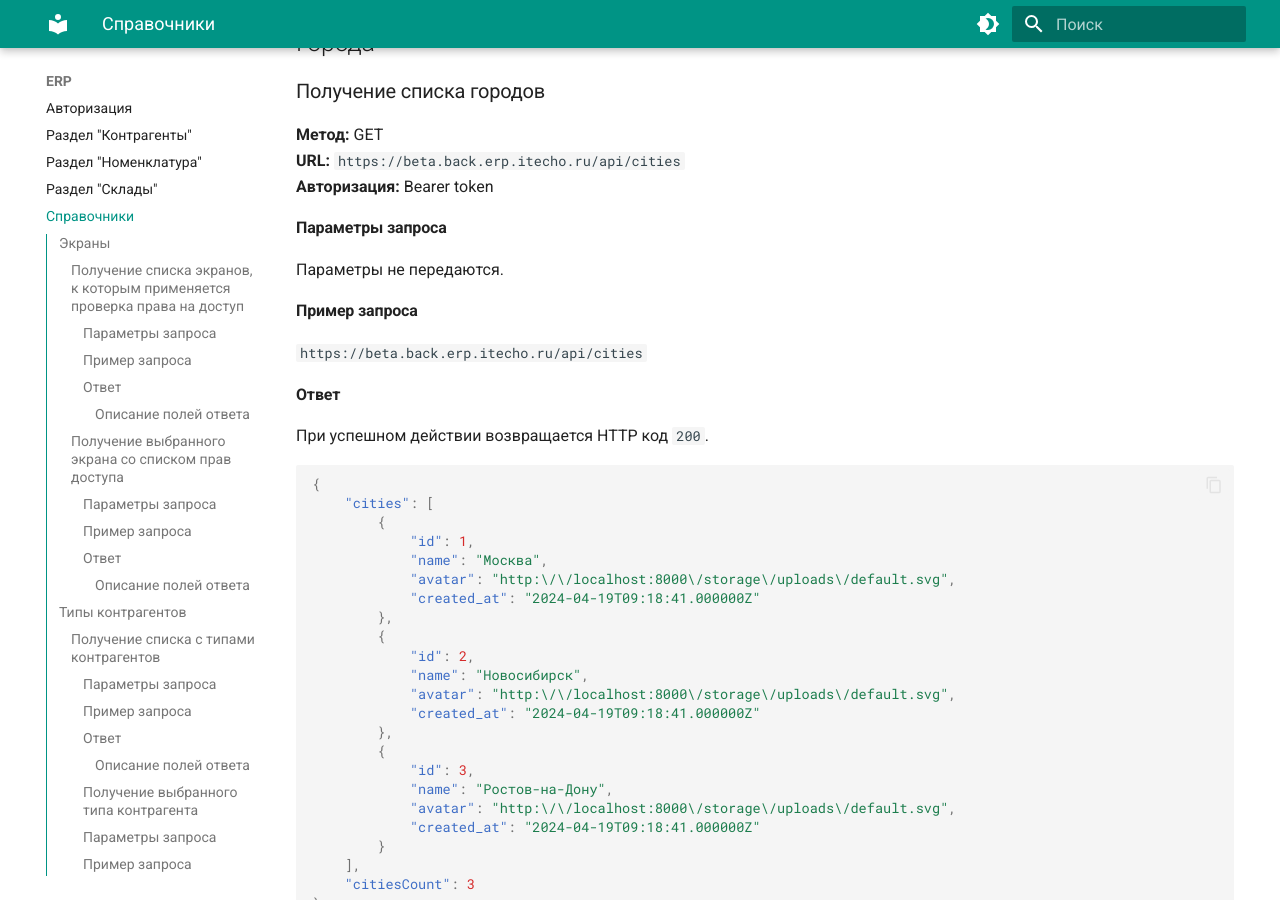
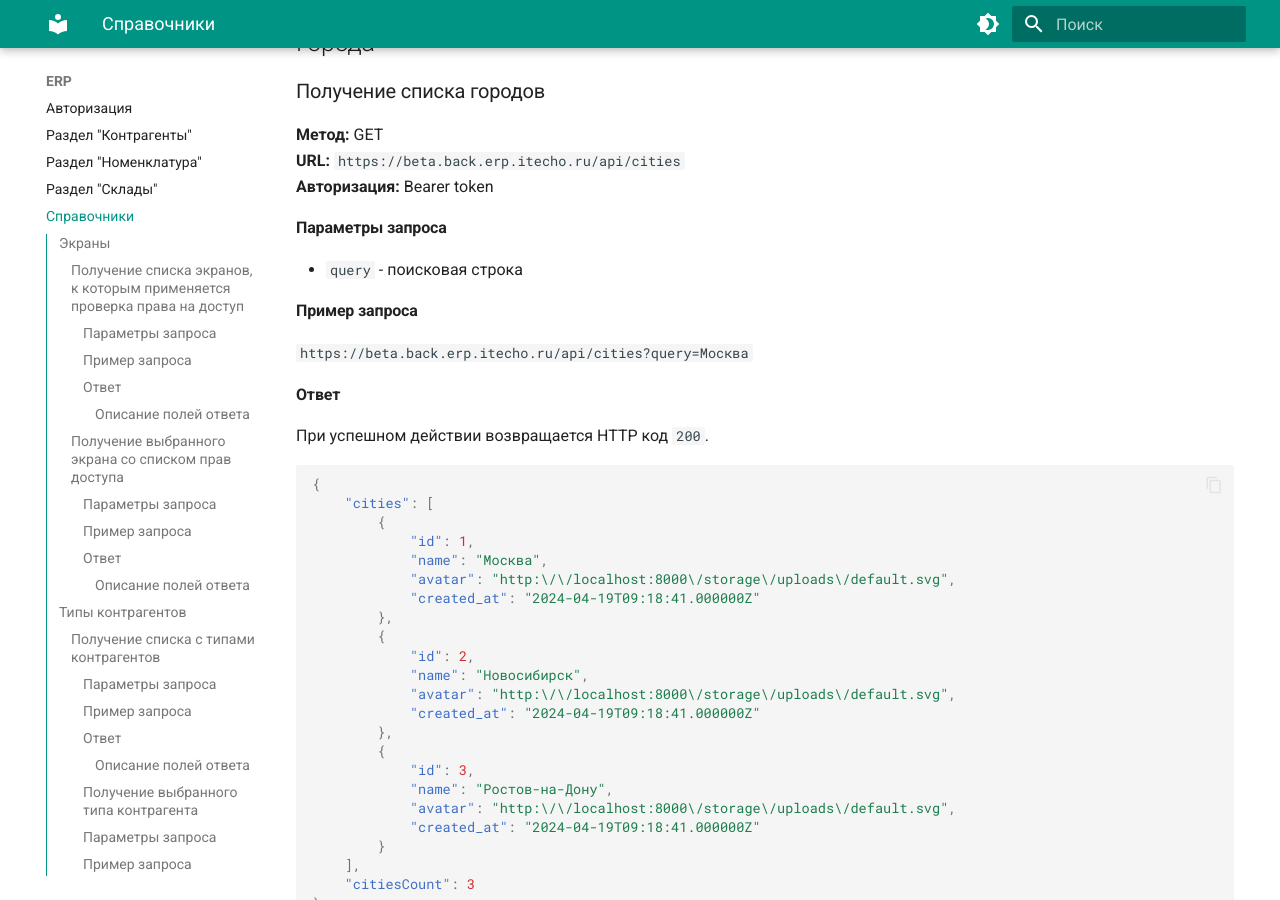
Before and after one commit to Krushanov/docs.erp.itecho.ru, an MkDocs documentation site: the page built from docs/ERP/Справочники.md, in a window 1280 px wide and 900 px high, scrolled down 28808 px. Built offline with MkDocs 1.6.1 and Material for MkDocs 9.7.7, drawn with Linux system fonts in a browser that asks for light colours.

Commit message:
Edit Справочники.md file.

```diff
--- a/docs/ERP/Справочники.md
+++ b/docs/ERP/Справочники.md
@@ -1390,11 +1390,11 @@
 
 #### Параметры запроса
 
-Параметры не передаются.
-
-#### Пример запроса
-
-`https://beta.back.erp.itecho.ru/api/cities`
+- `query` - поисковая строка
+
+#### Пример запроса
+
+`https://beta.back.erp.itecho.ru/api/cities?query=Москва`
 
 #### Ответ
 
```
